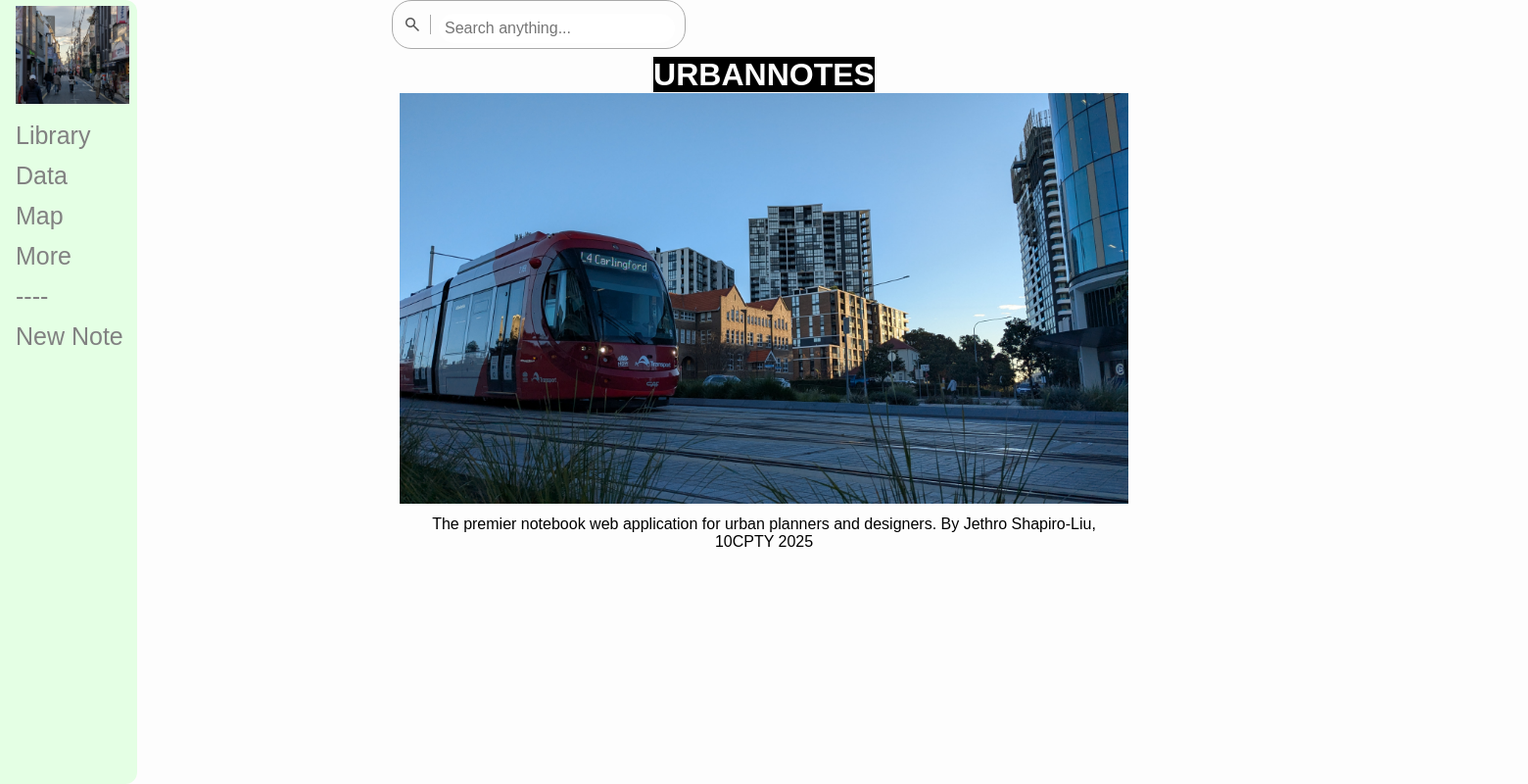
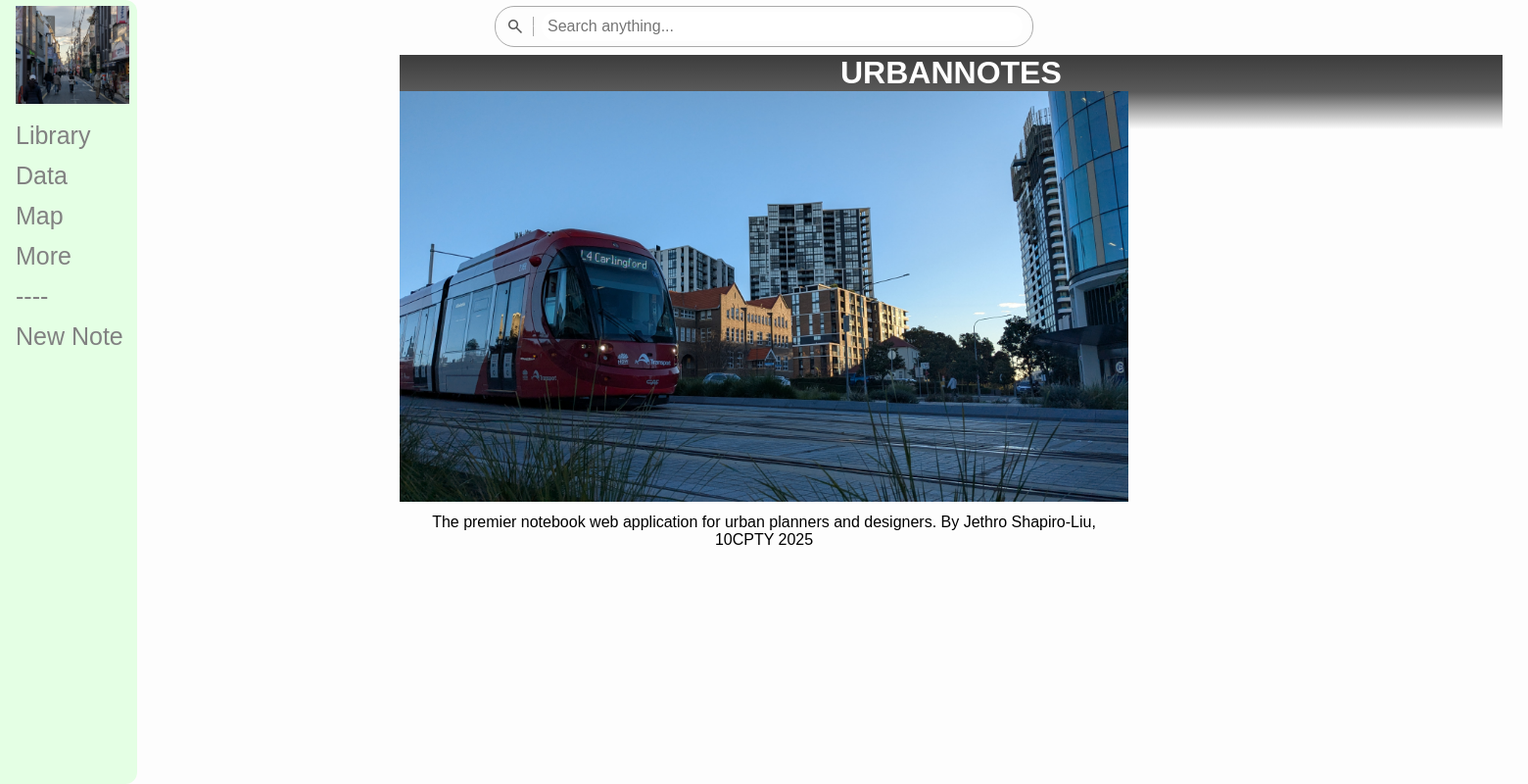
Before and after one commit to agentcentabob/webapp25, a Flask app: page /index.html in a window 1560 px wide. Shown: the whole page at 98% size. Run offline with Flask 3, Linux system fonts and the light colour scheme; some web fonts are replaced.

Commit message:
Continued to style heading bar

```diff
--- a/static/css/style.css
+++ b/static/css/style.css
@@ -42,11 +42,19 @@ main {
   font-size: xx-large;
   font-weight: bold;
   text-align: center;
-  margin-top: 4px;
+
   color: #ffffff;
   text-decoration: none;
-  background: #000000;
+  background: linear-gradient(0deg, rgb(255, 255, 255, 0), rgb(90, 90, 90, 1), rgba(60, 60, 60, 1));
   width: 100%;
+
+  padding-left: 450px;
+  padding-right: 450px;
+  padding-bottom: 40px;
+
+  margin-left: auto;
+  margin-right: auto;
+  max-width: fit-content;
 }
 
 .pagetitle a:visited {
@@ -68,19 +76,21 @@ main {
   border: 0.5px solid #aaa;
   border-radius: 20px; /* adjust for oval shape */
   padding: 5px 10px;
-  width: 300px; /* adjust size */
+  width: 550px; /* adjust size */
+  margin: auto;
+  margin-top: 6px;
+  z-index: 10;
 }
 
 /* w3: search bar proper */
 .topnav input {
-  margin-top: 8px;
   padding: 6px;
-  /* border: 1px solid #ccc; */
   border: none;
   border-radius: 18px;
   font-size: 16px;
   flex: 1;
   outline: none;
+  margin-top: 0px;
 }
 
 .topnav span {
@@ -94,6 +104,7 @@ main {
   height: 20px;
   background-color: #aaa;
   margin-right: 8px;
+  color: #fdfdfd;
 }
 
 /* w3: adjust search field when screen is less than 600px wide
--- a/templates/index.html
+++ b/templates/index.html
@@ -4,7 +4,7 @@
 </head>
 
 <body>
-  <p class = "pagetitle"><a href="../index.html">URBANNOTES</a></p>
+  <p class="pagetitle"><a href="../index.html">URBANNOTES</a></p>
   <script src="static/js/app.js"></script>
   <div class="featuredimg">
     <img src="static/images/westmead_lr.jpg" alt="Featured image: L4 vehicle in Westmead, Sydney">
--- a/templates/layout.html
+++ b/templates/layout.html
@@ -13,9 +13,9 @@
 
   <div class="topnav">
     <span class="material-symbols-outlined">search</span>
-    <div class="divider"></div>
+    <div class="divider">-</div>
     <input type="text" placeholder="Search anything..." />
-</div>
+  </div>
 
   <body>
     <main>
```
